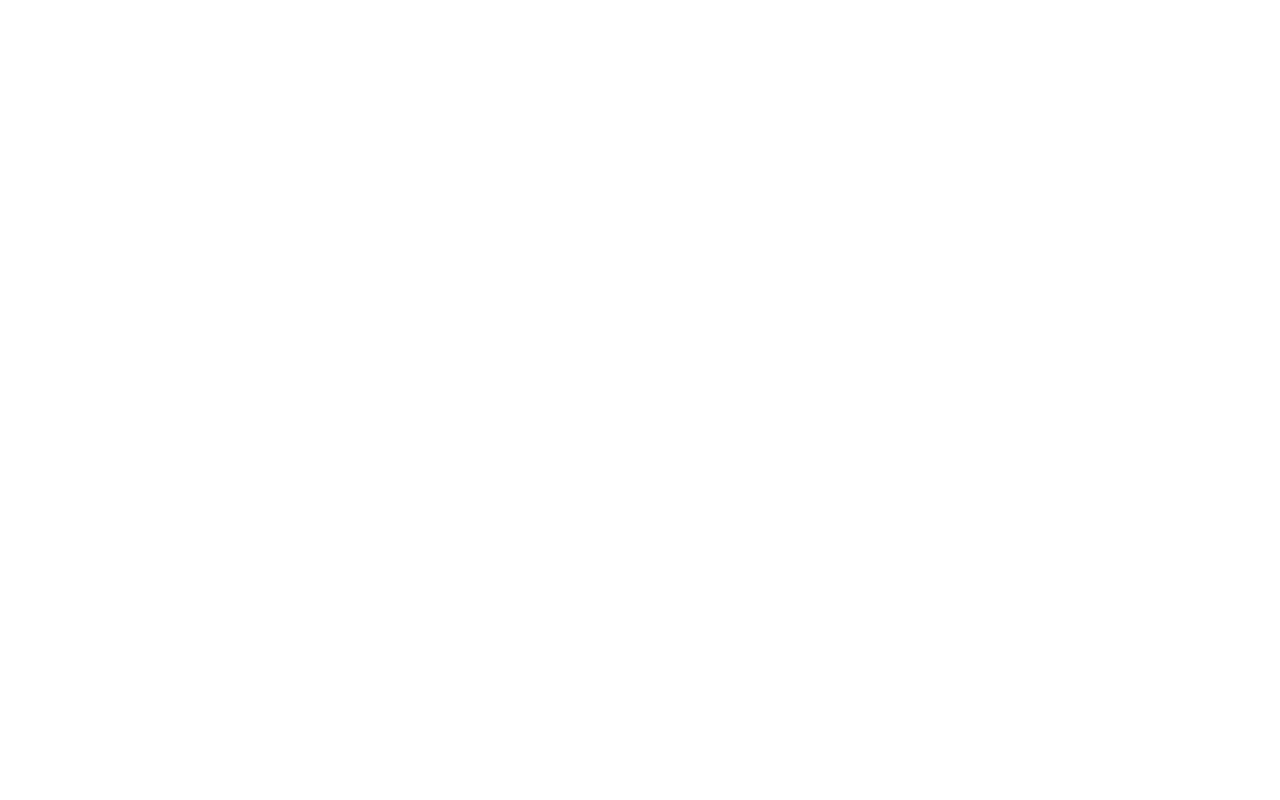
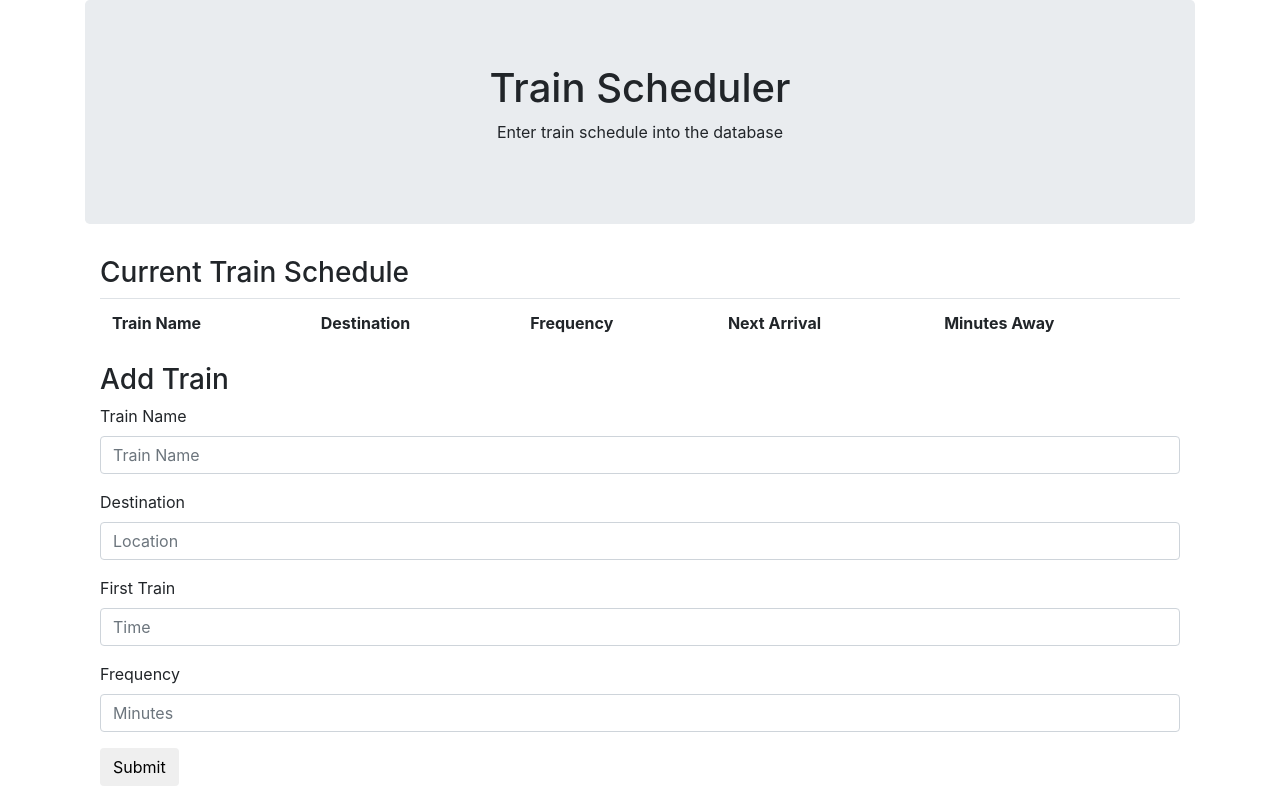
Before and after one commit to GatoNekoCat/Train-Schedule, a plain HTML site: page index.html in a window 1280 px wide. Drawn offline with nearby package versions, Linux system fonts and the light colour scheme.

Commit message:
index frame added

```diff
--- a/index.html
+++ b/index.html
@@ -1,20 +1,116 @@
 <!DOCTYPE html>
 <html>
+
 <head>
     <meta charset="utf-8" />
     <meta http-equiv="X-UA-Compatible" content="IE=edge">
-    <title>Page Title</title>
+    <title>Train Scheduler</title>
     <meta name="viewport" content="width=device-width, initial-scale=1">
+    <!-- bootstrap -->
+    <link rel="stylesheet" href="https://stackpath.bootstrapcdn.com/bootstrap/4.1.3/css/bootstrap.min.css" integrity="sha384-MCw98/SFnGE8fJT3GXwEOngsV7Zt27NXFoaoApmYm81iuXoPkFOJwJ8ERdknLPMO"
+        crossorigin="anonymous">
+    <!-- style -->
     <link rel="stylesheet" type="text/css" media="screen" href="assets/css/style.css" />
 </head>
+
 <body>
 
+    <div class="container">
 
-        <script
-        src="https://code.jquery.com/jquery-3.3.1.min.js"
-        integrity="sha256-FgpCb/KJQlLNfOu91ta32o/NMZxltwRo8QtmkMRdAu8="
-        crossorigin="anonymous"></script>
+        <div class="row">
+            <div class="col-md-12">
+                <div class="jumbotron align-center text-center">
+                    <h1> Train Scheduler</h1>
+                    <p>Enter train schedule into the database</p>
+                </div>
+            </div>
+
+        </div>
+    </div>
+
+
+    <div class="container">
+        <div class="col-md-12">
+            <div class="panel panel-info">
+                <div class="panel-heading">
+                    <h3 class="panel-title">Current Train Schedule</h3>
+                </div>
+
+                <div class="panel-body">
+
+                    <div class="row">
+                        <div class="col-md-12">
+
+                            <table class="table table-hover">
+
+                                <tr>
+                                    <th> Train Name </th>
+                                    <th> Destination </th>
+                                    <th> Frequency</th>
+                                    <th> Next Arrival </th>
+                                    <th> Minutes Away </th>
+                                </tr>
+                            </table>
+
+                        </div>
+
+                    </div>
+
+                </div>
+            </div>
+        </div>
+    </div>
+
+
+    <div class="container">
+        <div class="col-md-12">
+            <div class="panel panel-info">
+                <div class="panel-heading">
+                    <h3 class="panel-title">Add Train</h3>
+                </div>
+
+                <div class="panel-body">
+
+
+                    <div class="row">
+                        <div class="col-md-12">
+                            <form>
+                                <div class="form-group">
+                                    <label for="trainName">Train Name</label>
+                                    <input type="string" class="form-control" id="trainName" placeholder="Train Name">
+                                </div>
+                                <div class="form-group">
+                                    <label for="destination">Destination</label>
+                                    <input type="string" class="form-control" id="destination" placeholder="Location">
+                                </div>
+                                <div class="form-group">
+                                    <label for="firstTrainTime">First Train</label>
+                                    <input type="string" class="form-control" id="firstTrainTime" placeholder="Time">
+                                </div>
+                                <div class="form-group">
+                                    <label for="frequency">Frequency</label>
+                                    <input type="string" class="form-control" id="frequency" placeholder="Minutes">
+                                </div>
+
+                                <button type="submit" id="add-train" class="btn btn-default">Submit</button>
+                            </form>
+
+                        </div>
+
+                    </div>
+                </div>
+            </div>
+        </div>
+
+
+
+
+
+
+        <script src="https://code.jquery.com/jquery-3.3.1.min.js" integrity="sha256-FgpCb/KJQlLNfOu91ta32o/NMZxltwRo8QtmkMRdAu8="
+            crossorigin="anonymous"></script>
         <script src="assets/javascript/app.js"></script>
 
 </body>
+
 </html>
```
